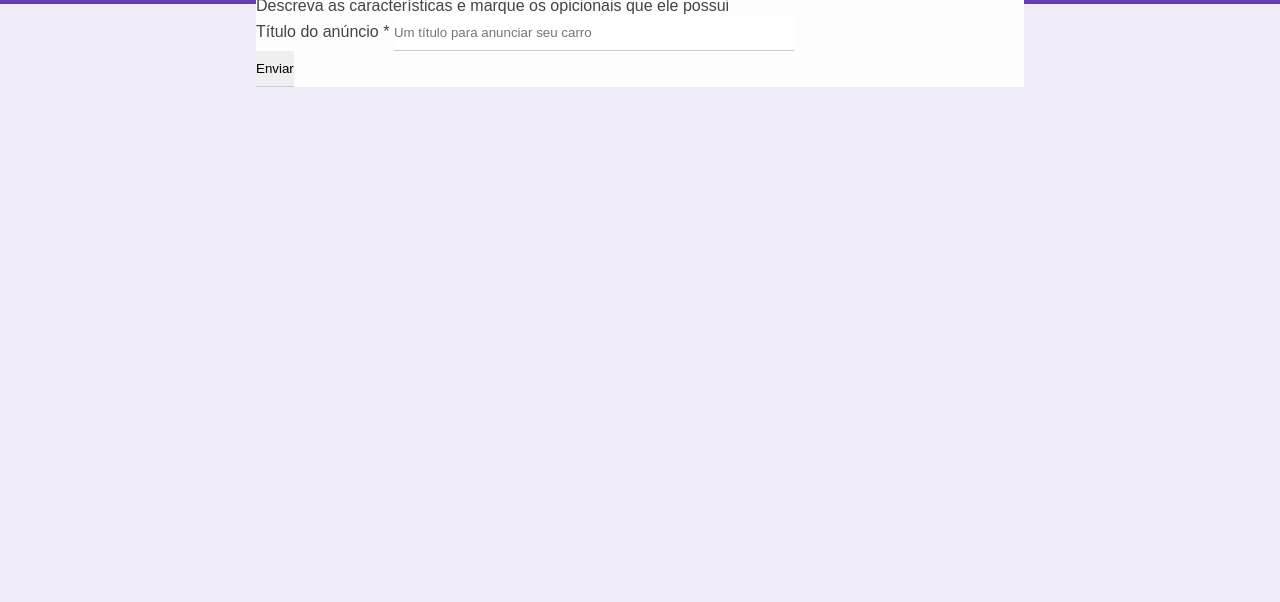
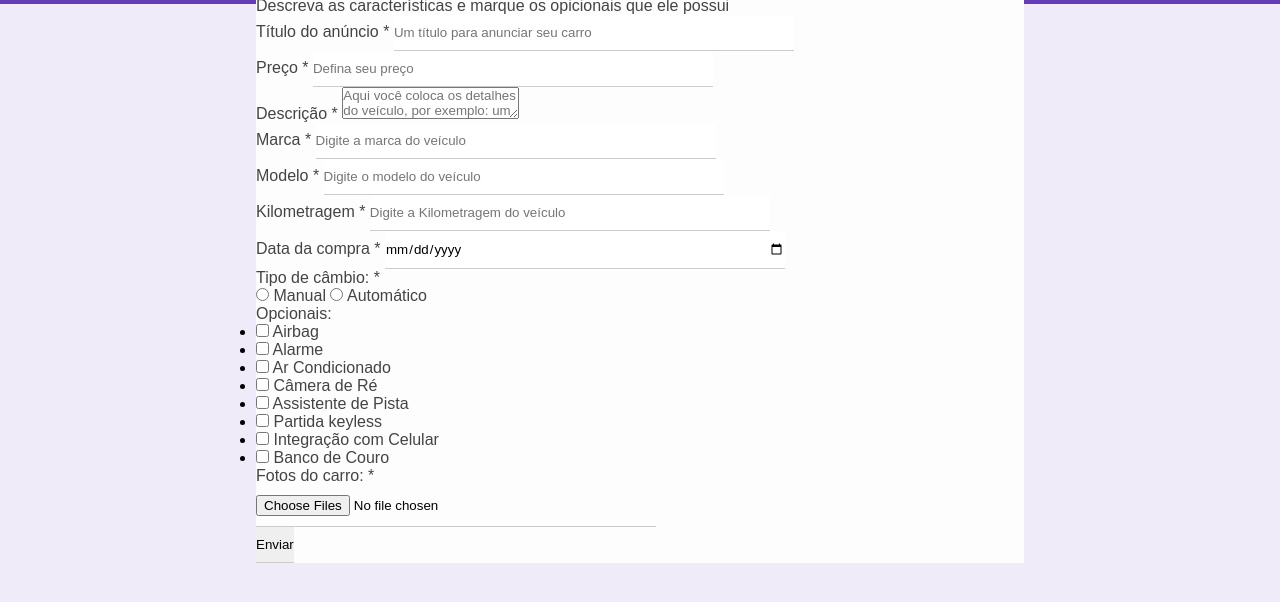
Before and after one commit to TaylanTorres09/curso_formacao_front_end, a plain HTML site: page Formulario/index.html in a window 1280 px wide. Shown: the part 196-798 px from the top of the page. Drawn offline with Linux system fonts and the light colour scheme.

Commit message:
Finalize html

```diff
--- a/Formulario/index.html
+++ b/Formulario/index.html
@@ -36,7 +36,183 @@
                 required
               />
             </div>
-              <input type="submit" value="Enviar">
+            <div class="box-input">
+              <label for="price"
+                >Preço <span class="required-field">*</span></label
+              >
+              <input
+                type="number"
+                name="price"
+                id="price"
+                class="block"
+                placeholder="Defina seu preço"
+                required
+              />
+            </div>
+            <div class="box-input">
+              <label for="description"
+                >Descrição <span class="required-field">*</span></label
+              >
+              <textarea
+                name="description"
+                id="description "
+                class="block"
+                placeholder="Aqui você coloca os detalhes do veículo, por exemplo: um arranhão"
+                required
+              ></textarea>
+            </div>
+            <div class="box-input">
+              <label for="brand"
+                >Marca <span class="required-field">*</span></label
+              >
+              <input
+                type="text"
+                name="brand"
+                id="brand"
+                class="block"
+                placeholder="Digite a marca do veículo"
+                required
+              />
+            </div>
+            <div class="box-input">
+              <label for="model"
+                >Modelo <span class="required-field">*</span></label
+              >
+              <input
+                type="text"
+                name="model"
+                id="model"
+                class="block"
+                placeholder="Digite o modelo do veículo"
+                required
+              />
+            </div>
+            <div class="box-input">
+              <label for="mileage"
+                >Kilometragem <span class="required-field">*</span></label
+              >
+              <input
+                type="number"
+                name="mileage"
+                id="mileage"
+                class="block"
+                placeholder="Digite a Kilometragem do veículo"
+                required
+              />
+            </div>
+
+            <div class="box-input">
+              <label for="purchase_date"
+                >Data da compra <span class="required-field">*</span></label
+              >
+              <input
+                type="date"
+                name="purchase_date"
+                id="purchase_date"
+                class="block"
+                required
+              />
+            </div>
+
+            <div class="box-input">
+              <p>Tipo de câmbio: <span class="required-field">*</span></p>
+              <input type="radio" name="gear" id="manual" />
+              <label for="manual">Manual</label>
+              <input type="radio" name="gear" id="auto" />
+              <label for="auto">Automático</label>
+            </div>
+
+            <div class="optional-box">
+              <p>Opcionais:</p>
+              <ul class="optional-list">
+                <li>
+                  <input
+                    type="checkbox"
+                    name="optional[]"
+                    id="airbag"
+                    value="airbag"
+                  />
+                  <label for="airbag">Airbag</label>
+                </li>
+                <li>
+                  <input
+                    type="checkbox"
+                    name="optional[]"
+                    id="alarm"
+                    value="alarm"
+                  />
+                  <label for="alarm">Alarme</label>
+                </li>
+                <li>
+                  <input type="checkbox" name="optional[]" id="ac" value="ac" />
+                  <label for="ac">Ar Condicionado</label>
+                </li>
+                <li>
+                  <input
+                    type="checkbox"
+                    name="optional[]"
+                    id="reverse_camera"
+                    value="reverse_camera"
+                  />
+                  <label for="reverse_camera">Câmera de Ré</label>
+                </li>
+              </ul>
+            </div>
+
+            <div class="optional-box">
+              <ul class="optional-list">
+                <li>
+                  <input
+                    type="checkbox"
+                    name="optional[]"
+                    id="lane_assist"
+                    value="lane_assist"
+                  />
+                  <label for="lane_assist">Assistente de Pista</label>
+                </li>
+                <li>
+                  <input
+                    type="checkbox"
+                    name="optional[]"
+                    id="keyless"
+                    value="keyless"
+                  />
+                  <label for="keyless">Partida keyless</label>
+                </li>
+                <li>
+                  <input
+                    type="checkbox"
+                    name="optional[]"
+                    id="smartphone"
+                    value="smartphone"
+                  />
+                  <label for="smartphone">Integração com Celular</label>
+                </li>
+                <li>
+                  <input
+                    type="checkbox"
+                    name="optional[]"
+                    id="leather_seat"
+                    value="leather_seat"
+                  />
+                  <label for="leather_seat">Banco de Couro</label>
+                </li>
+              </ul>
+            </div>
+
+            <div class="box-input">
+              <p>Fotos do carro: <span class="required-field">*</span></p>
+              <input
+                type="file"
+                multiple
+                accept="image/png, image/jpg"
+                name="images"
+                id="images"
+                required
+              />
+            </div>
+
+            <input type="submit" value="Enviar" class="btn-submit" />
           </form>
         </div>
       </div>
```
Lines whose indentation alone changed are shown as unchanged.
